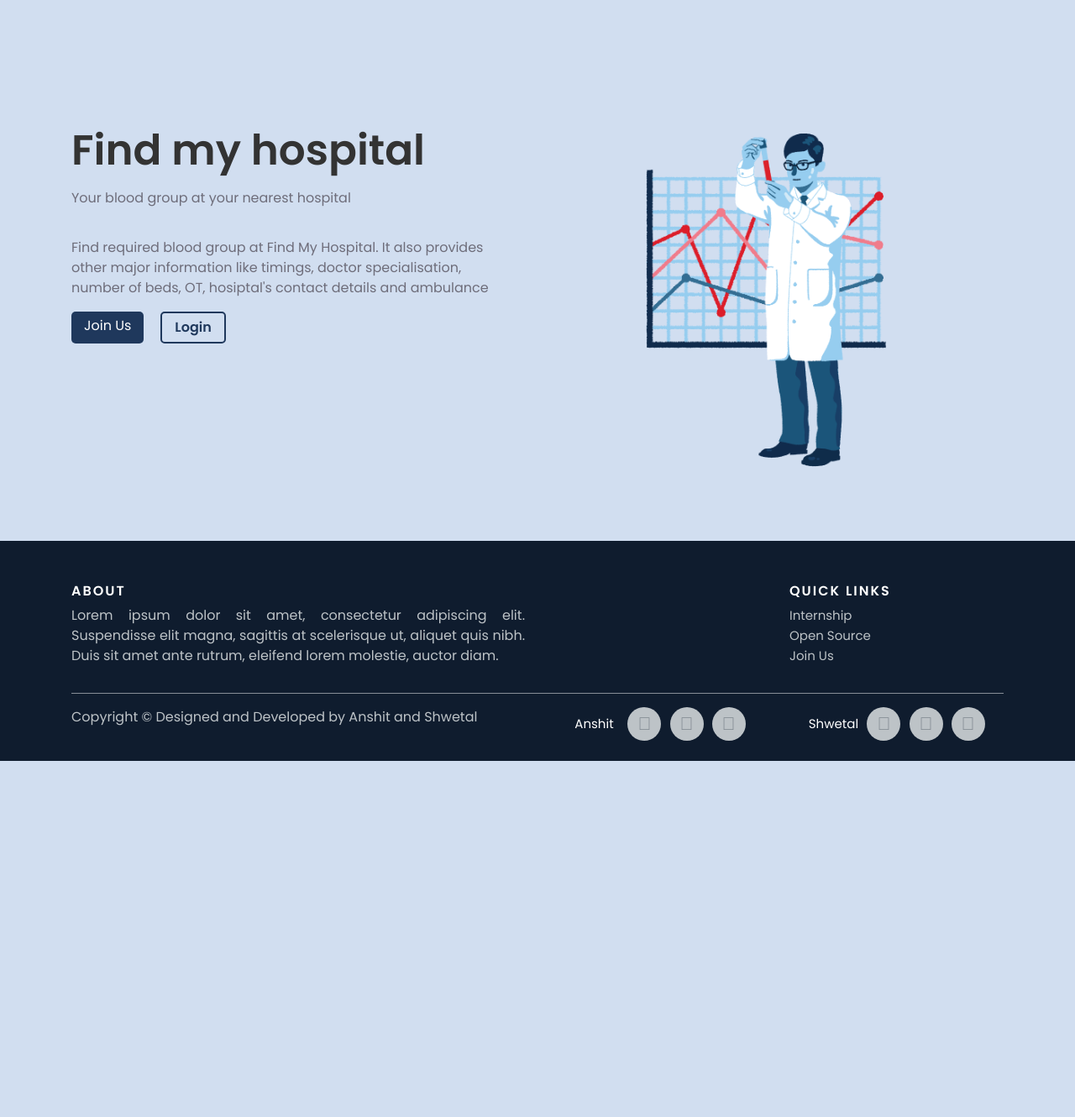
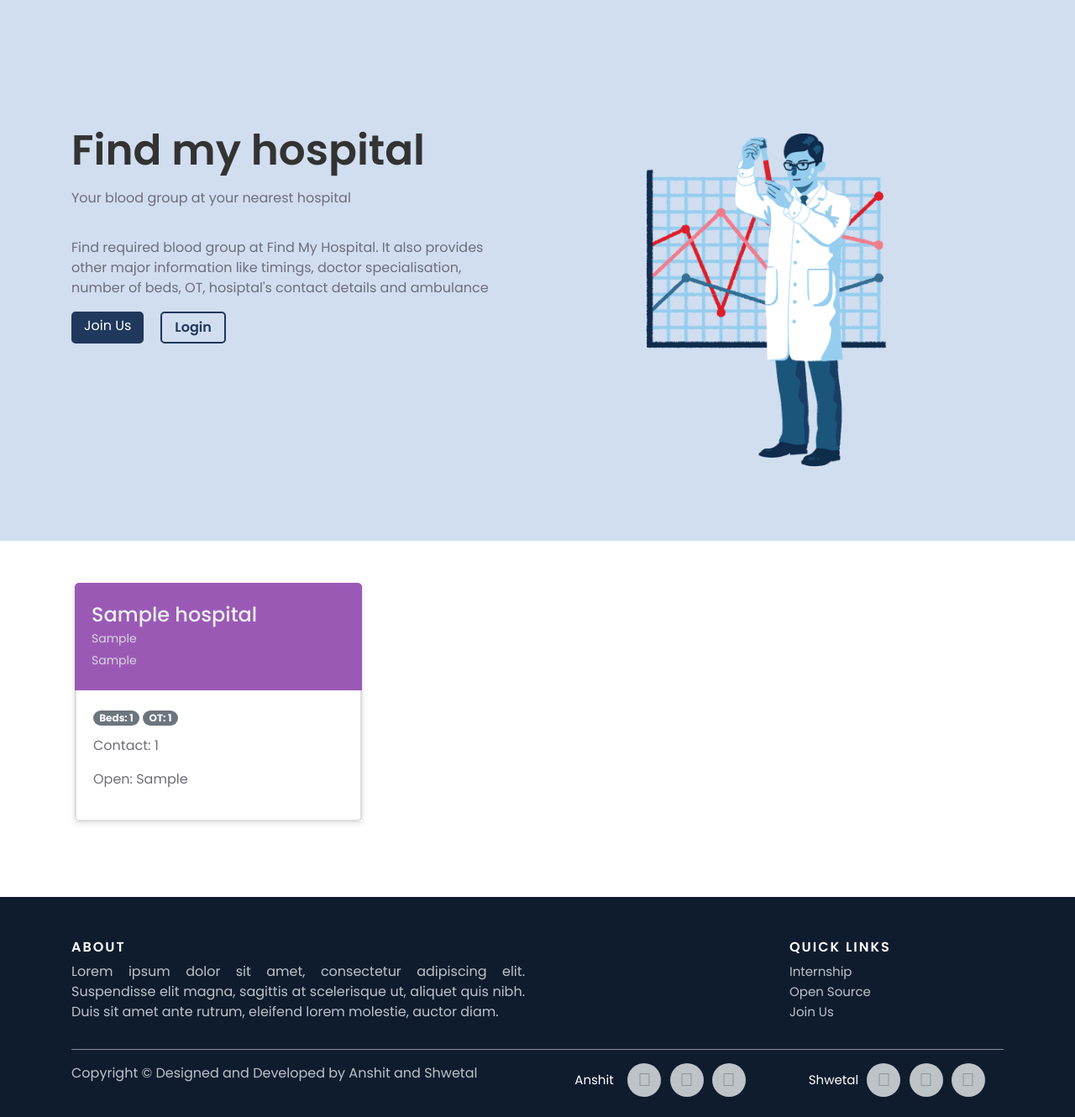
Before and after one commit to Anshit01/findMyHospital, a Django app: page / in a window 1280 px wide. Shown: the part 62-1392 px from the top of the page at 84% size. Before the commit the page ends 968 px from the top, so only its background shows below. Run offline with Django 3.2, Linux system fonts and the light colour scheme; tables that the repository leaves empty hold one stand-in row (values such as "Sample post"); some libraries are stand-ins or nearby versions.

Commit message:
made hospital cards

```diff
--- a/app/models.py
+++ b/app/models.py
@@ -6,7 +6,7 @@ from django.contrib import auth
 class Hospital(models.Model):
     name = models.CharField(max_length=200)
     location = models.CharField(max_length=200)
-    speciality = models.CharField(max_length=200)
+    speciality = models.CharField(max_length=200, blank=True)
     email = models.EmailField()
     contact_no = models.IntegerField()
     ot = models.IntegerField()
@@ -20,6 +20,9 @@ class Hospital(models.Model):
     bgABn = models.IntegerField()
     bgOn = models.IntegerField()
     timing = models.CharField(max_length=50)
+
+    def __str__(self):
+        return self.name + ", " + self.location
 
 
 # class Account(models.Model):
--- a/app/static/css/index.css
+++ b/app/static/css/index.css
@@ -61,3 +61,64 @@
 .doctor-image{
     align-items: center;
 }
+
+
+.hospital-list-section {
+    margin: 50px 0;
+}
+
+/*****************************Cards**********************/
+.hospital-card {
+    margin-bottom: 40px;
+    box-shadow: rgba(3, 8, 20, 0.1) 0px 0.15rem 0.5rem,
+        rgba(2, 8, 20, 0.1) 0px 0.075rem 0.175rem;
+    transition: transform 0.3s, box-shadow 0.3s;
+}
+.hospital-card:hover {
+    transform: scale(1.05);
+    box-shadow: rgba(3, 8, 20, 0.15) 0px 0.15rem 0.75rem,
+        rgba(2, 8, 20, 0.15) 0px 0.075rem 0.25rem;
+}
+
+.card-head {
+    background-color: #9b59b6;
+    border-radius: 5px 5px 0 0;
+    padding: 20px;
+}
+
+.card-title {
+    font-size: 24px;
+    font-weight: 500;
+    margin-bottom: 0;
+    color: #ecf0f1;
+}
+
+.card-time {
+    font-size: 14px;
+    color: #d6d8d8;
+    margin-bottom: 5px;
+}
+
+.card-apply-btn {
+    background-color: #8b1eb9;
+    width: fit-content;
+    padding: 5px 10px;
+    color: #e2e3e4;
+    font-weight: 500;
+}
+
+.card-foot {
+    border: 2px solid #ddd;
+    border-top: none;
+    border-radius: 0 0 5px 5px;
+    padding: 20px;
+}
+
+.card-tags {
+    color: #555 !important;
+}
+
+.card-description {
+    margin-top: 10px;
+    margin-bottom: 0;
+}
--- a/app/templates/index.html
+++ b/app/templates/index.html
@@ -38,7 +38,43 @@
     </div>
 
     <div class="hospital-list-section">
-
+        <div class="container">
+            <div class="row">
+                {% for hospital in hospitals %}
+                    <div class="col-12 col-md-6 col-lg-4">
+                        <a href="/hospital/{{hospital.id}}">
+                            <div class="hospital-card mx-5 mx-md-1">
+                                <div class="card-head">
+                                    <p class="card-title">
+                                        {{hospital.name}}
+                                    </p>
+                                    <p class="card-time">
+                                        {{hospital.location}}
+                                    </p>
+                                    <p class="card-time">
+                                        {{hospital.speciality}}
+                                    </p>
+                                </div>
+                                <div class="card-foot">
+                                    <div class="card-tags">
+                                        <span class="badge badge-pill badge-secondary card-tag">Beds: {{hospital.beds}}</span>
+                                        <span class="badge badge-pill badge-secondary card-tag">OT: {{hospital.ot}}</span>
+                                    </div>
+                                    <div class="card-description">
+                                        <p class="contact">
+                                            Contact: {{hospital.contact_no}}
+                                        </p>
+                                        <p class="timing">
+                                            Open: {{hospital.timing}}
+                                        </p>
+                                    </div>
+                                </div>
+                            </div>
+                        </a>
+                    </div>
+                {% endfor %}
+            </div>
+        </div>
     </div>
 
 
--- a/app/views.py
+++ b/app/views.py
@@ -4,13 +4,12 @@ from django.urls import reverse_lazy
 from django.views.generic import CreateView
 from django.contrib.auth.views import LoginView
 from . import forms
-# from .models import InternshipPost, OpenSourcePost
+from .models import Hospital
 
 # Create your views here.
 def index_handler(request):
     context = {
-        # 'internshipPosts' : InternshipPost.objects.all()[0:3],
-        # 'openSourcePosts' : OpenSourcePost.objects.all()[0:3]
+        'hospitals' : Hospital.objects.all()
     }
     return render(request, 'index.html', context)
 
```
Also changed, not shown: app/migrations/0002_auto_20201219_2151.py (added).
